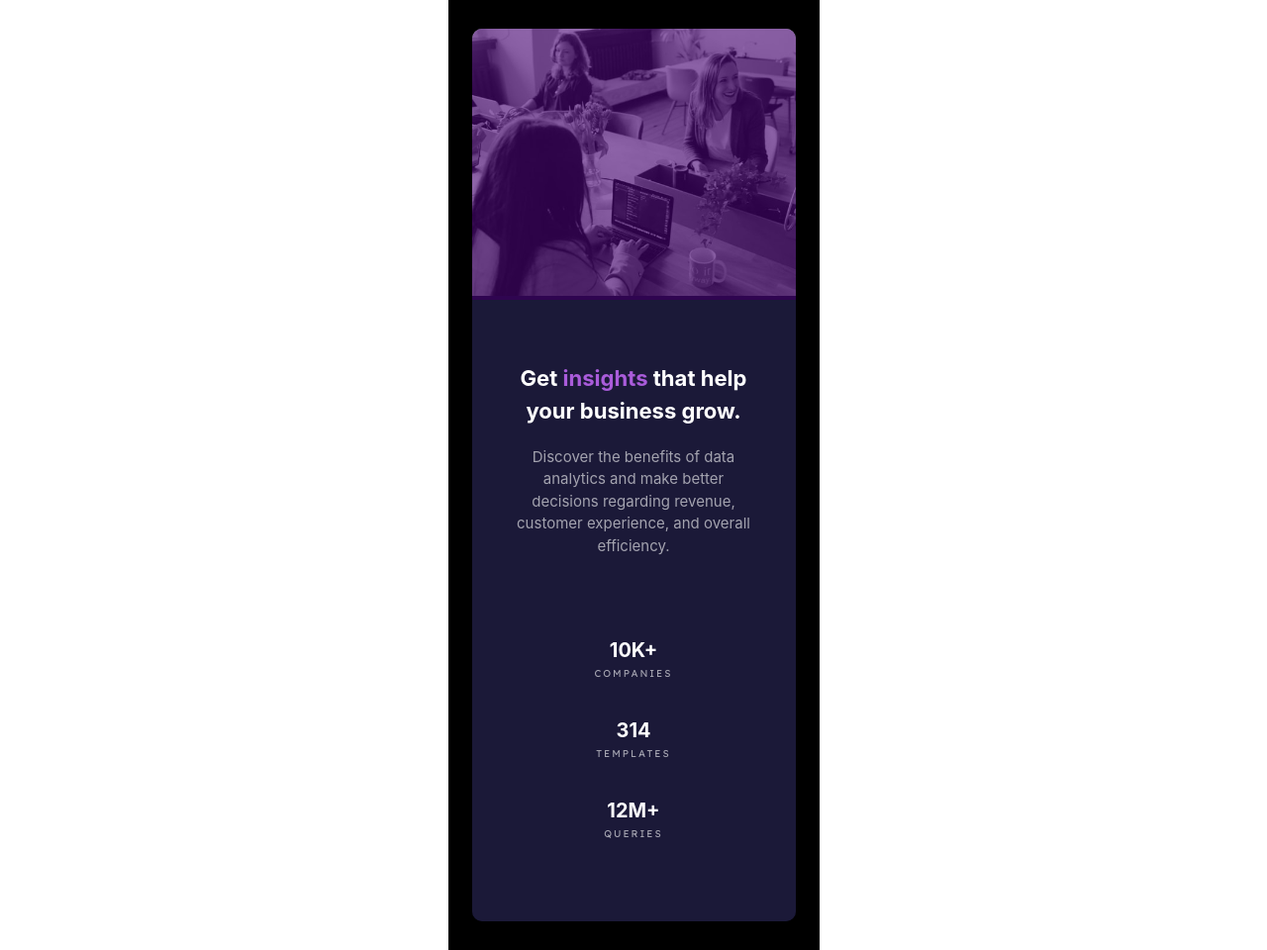
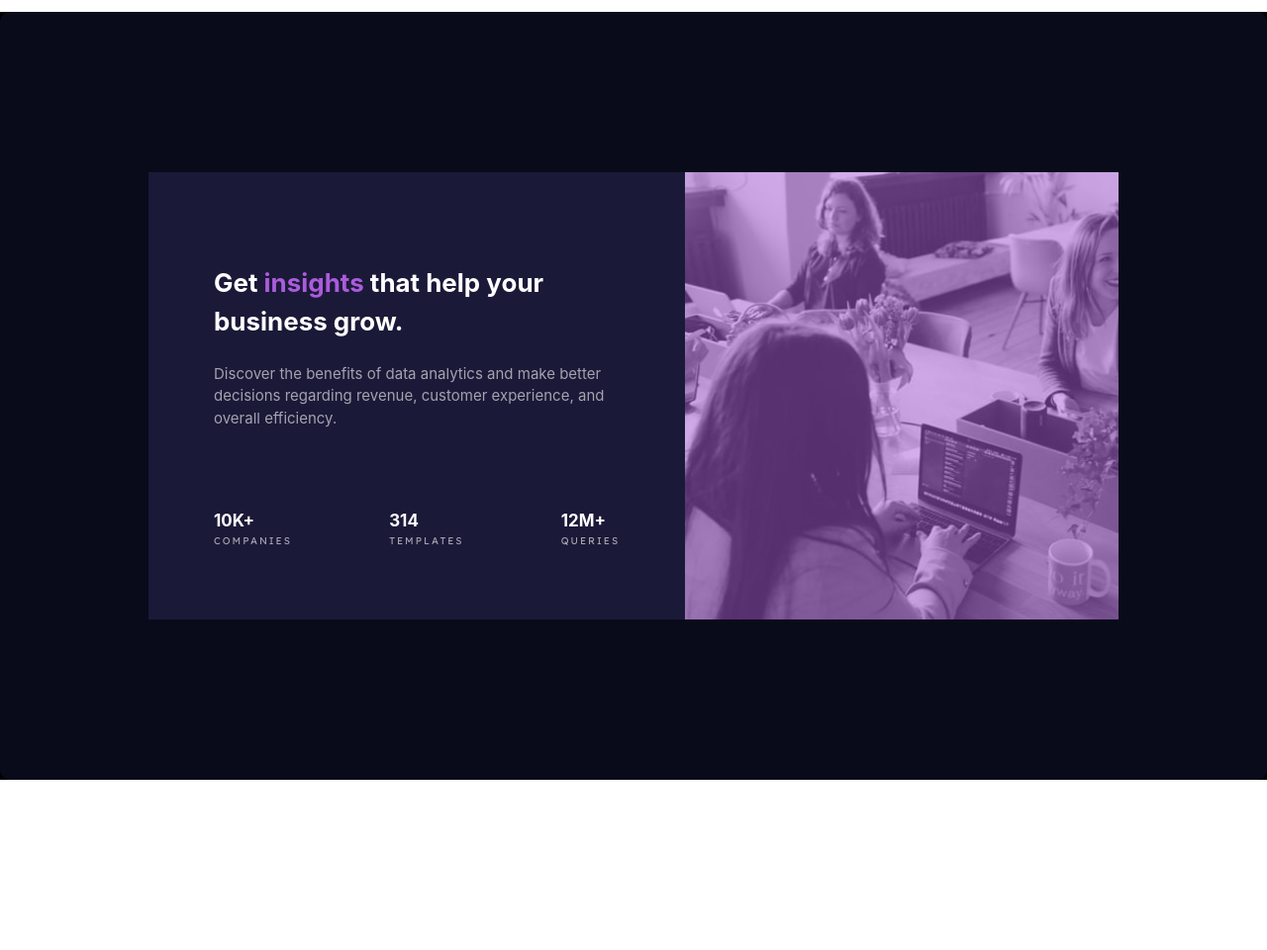
Before and after one commit to JulienLEUILLIER/FEM-Stats-card-component, a plain HTML site: page index.html in a window 1280 px wide. Shown: the whole page at 99% size. After the commit the page ends 800 px from the top, so only its background shows below. Drawn offline with Linux system fonts and the light colour scheme; a web font is replaced by a local one.

Commit message:
Responsiveness increased

```diff
--- a/app/scss/_card.scss
+++ b/app/scss/_card.scss
@@ -5,40 +5,30 @@
    display: flex;
    align-items: center;
    justify-content: center;
-   width: 86.67rem;
-   height: 48.26rem;
-   padding: 10.8rem 10rem;
    background-color: black;
-
-   @include mix.breakpoint(large) {
-      height: 64rem;
-      width: 25rem;
-      padding: 5.86rem 1.6rem;
-   }
 }
 
 .card {
    display: flex;
    align-items: stretch;
-   justify-content: center;
    background-color: var.$veryDarkBlue;
    color: var.$white;
    font-family: 'Inter', sans-serif;
    border-radius: 10px;
-   overflow: hidden;
+   padding: 10.8rem 10rem;
 
    @include mix.breakpoint(large) {
       flex-direction: column-reverse;
+      padding: 5.86rem 1.6rem;
+      min-width: 26.67rem;
    }
 
    &__text {
       padding: 4.8rem 4.4rem;
       background-color: var.$darkDesaturatedBlue;
       line-height: 1.5;
-      width: 50%;
 
       @include mix.breakpoint(large) {
-         width: 100%;
          padding: 3rem;
          text-align: center;
       }
@@ -101,25 +91,23 @@
 
    &__image__container {
       position: relative;
+      background-image: url('/images/image-header-desktop.jpg');
+      width: 100%;
+      background-size: cover;
 
-      @include mix.breakpoint(large) {
-         width: 100%;
+      @include mix.breakpoint(large){
+         height: 16rem;
       }
+
 
       &::after{
          content: "";
          position: absolute;
-         background: rgba(73, 3, 117, 60%);
+         background: hsla(277, 64%, 61%, 50%);
          top: 0;
          left: 0;
          right: 0;
          bottom: 0;
       }
    }
-
-   &__image {
-      overflow: hidden;
-      height: 100%;
-      width: 100%;
-   }
 }
--- a/app/scss/_globals.scss
+++ b/app/scss/_globals.scss
@@ -14,7 +14,8 @@ html {
 body {
    margin: 0;
    padding: 0;
-   min-height: 100vh;
+   height: 100vh;
+   width: 100vw;
    display: flex;
    align-items: center;
    justify-content: center;
--- a/app/scss/_mixins.scss
+++ b/app/scss/_mixins.scss
@@ -1,4 +1,4 @@
-$breakpoints: ("large": "81.33rem");
+$breakpoints: ("large": "60rem");
 
 @mixin breakpoint($size) {
    @media (max-width: map-get($breakpoints, $size)){
--- a/index.html
+++ b/index.html
@@ -48,9 +48,7 @@
           </div>
         </div>
       </div>
-      <div class="card__image__container">
-        <img src="/images/image-header-desktop.jpg" alt="header" class="card__image">
-      </div>
+      <div class="card__image__container"></div></div>
     </div>
   </section>
 
```
Also changed, not shown: dist/style.css, 1 other file.
